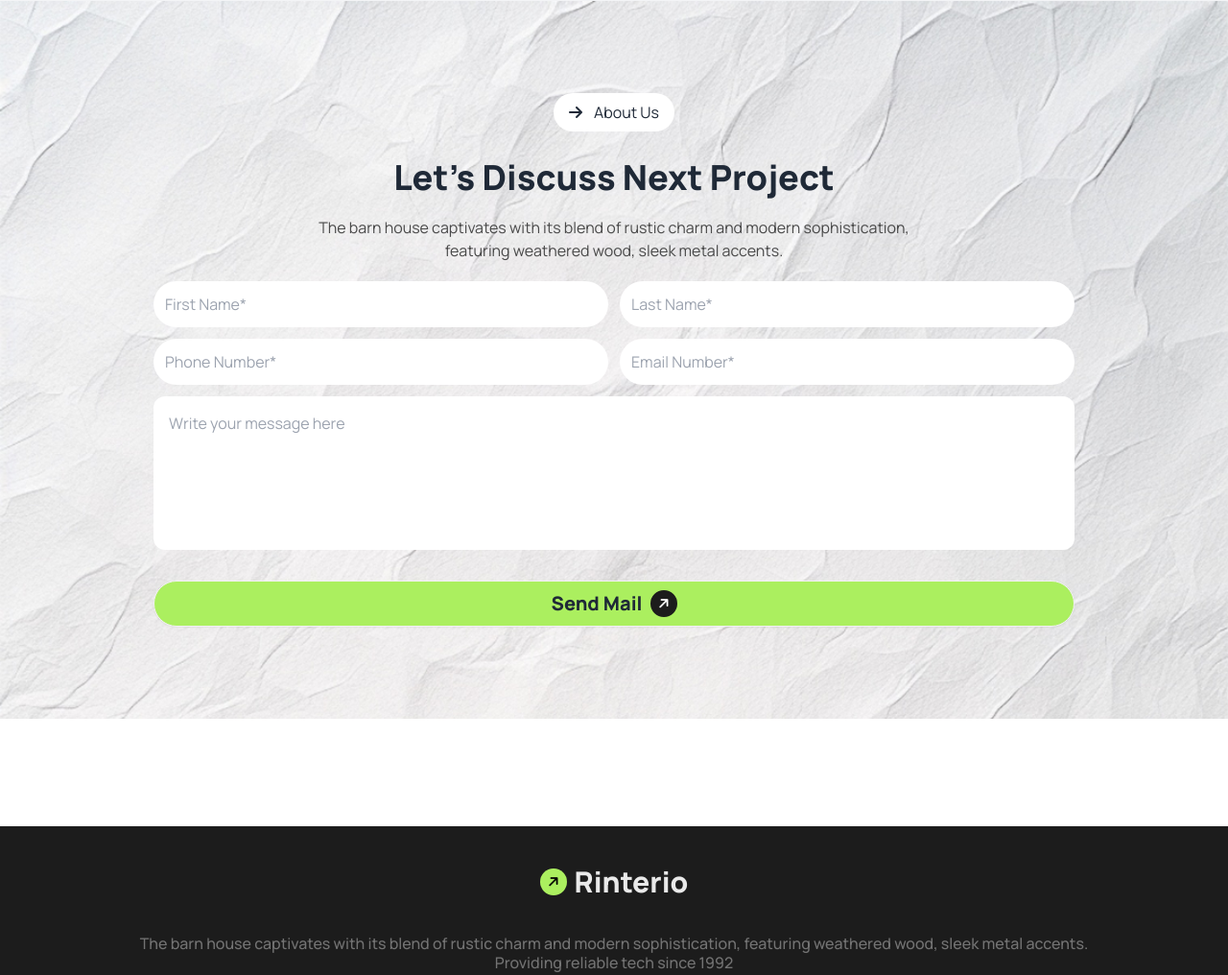
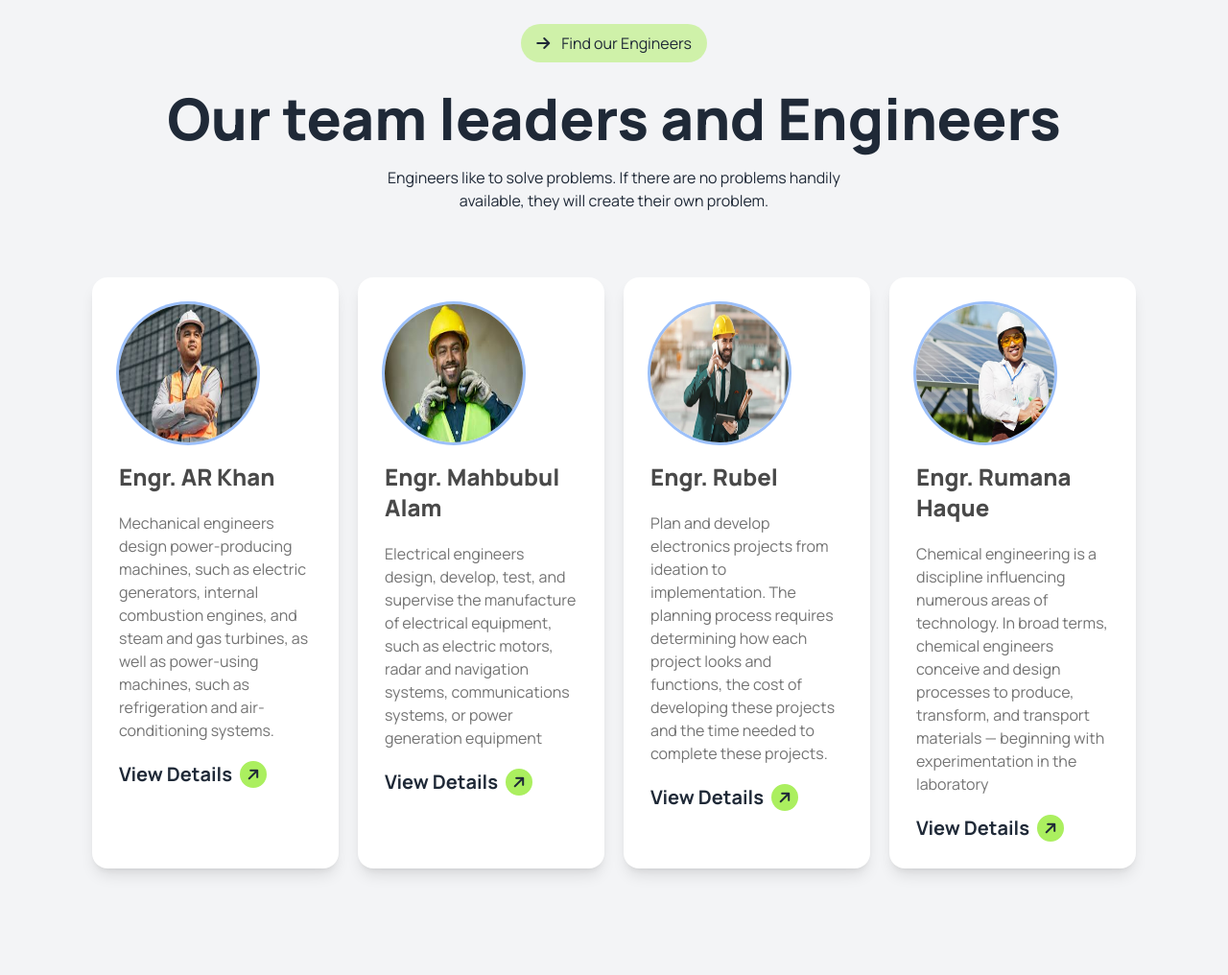
Before and after one commit to parvezreza55/assignment-03, a plain HTML site: page index.html in a window 1280 px wide. Shown: the part 3229-4245 px from the top of the page at 96% size. Drawn offline with nearby package versions, Linux system fonts and the light colour scheme.

Commit message:
Added Our team leaders and Engineers section

```diff
--- a/index.html
+++ b/index.html
@@ -431,9 +431,146 @@
         </div>
       </section>
 
+      <!-- Our team leaders and Engineers  -->
+      <section class="py-10 space-y-5">
+        <div class="flex justify-center items-center">
+          <div
+            class="flex gap-3 items-center justify-center bg-circle-btn-opacity w-fit py-2 px-4 rounded-full mb-2"
+          >
+            <i class="fa-solid fa-arrow-right"></i>
+            <h1>Find our Engineers</h1>
+          </div>
+        </div>
+        <h1 class="text-center text-4xl lg:text-6xl font-extrabold">
+          Our team leaders and Engineers
+        </h1>
+        <p class="text-center pb-12">
+          Engineers like to solve problems. If there are no problems handily
+          <br />
+          available, they will create their own problem.
+        </p>
+
+        <!-- card  -->
+        <div
+          class="grid grid-cols-1 md:grid-cols-2 lg:grid-cols-4 gap-5 w-[85%] mx-auto"
+        >
+          <div class="shadow-lg rounded-2xl bg-base-100 p-7 space-y-5">
+            <div>
+              <img
+                class="rounded-full w-36 h-36 ring"
+                src="assets/eng1.jpeg"
+                alt=""
+              />
+            </div>
+            <!-- card body  -->
+            <div>
+              <h1 class="text-2xl text-[#494949] font-extrabold mb-5">
+                Engr. AR Khan
+              </h1>
+              <p class="text-[#737373] mb-5">
+                Mechanical engineers design power-producing machines, such as
+                electric generators, internal combustion engines, and steam and
+                gas turbines, as well as power-using machines, such as
+                refrigeration and air-conditioning systems.
+              </p>
+
+              <button class="bg-white rounded-full flex gap-2">
+                <h1 class="text-xl font-bold">View Details</h1>
+                <i
+                  class="fa-solid fa-arrow-right w-7 h-7 rounded-full bg-circle-btn -rotate-45 inline-flex justify-center items-center"
+                ></i>
+              </button>
+            </div>
+          </div>
+          <div class="shadow-lg rounded-2xl bg-base-100 p-7 space-y-5">
+            <div>
+              <img
+                class="rounded-full w-36 h-36 ring"
+                src="assets/eng2.jpeg"
+                alt=""
+              />
+            </div>
+            <!-- card body  -->
+            <div>
+              <h1 class="text-2xl text-[#494949] font-extrabold mb-5">
+                Engr. Mahbubul Alam
+              </h1>
+              <p class="text-[#737373] mb-5">
+                Electrical engineers design, develop, test, and supervise the
+                manufacture of electrical equipment, such as electric motors,
+                radar and navigation systems, communications systems, or power
+                generation equipment
+              </p>
+
+              <button class="bg-white rounded-full flex gap-2">
+                <h1 class="text-xl font-bold">View Details</h1>
+                <i
+                  class="fa-solid fa-arrow-right w-7 h-7 rounded-full bg-circle-btn -rotate-45 inline-flex justify-center items-center"
+                ></i>
+              </button>
+            </div>
+          </div>
+          <div class="shadow-lg rounded-2xl bg-base-100 p-7 space-y-5">
+            <div>
+              <img
+                class="rounded-full w-36 h-36 ring"
+                src="assets/eng4.jpg"
+                alt=""
+              />
+            </div>
+            <!-- card body  -->
+            <div>
+              <h1 class="text-2xl text-[#494949] font-extrabold mb-5">
+                Engr. Rubel
+              </h1>
+              <p class="text-[#737373] mb-5">
+                Plan and develop electronics projects from ideation to
+                implementation. The planning process requires determining how
+                each project looks and functions, the cost of developing these
+                projects and the time needed to complete these projects.
+              </p>
+
+              <button class="bg-white rounded-full flex gap-2">
+                <h1 class="text-xl font-bold">View Details</h1>
+                <i
+                  class="fa-solid fa-arrow-right w-7 h-7 rounded-full bg-circle-btn -rotate-45 inline-flex justify-center items-center"
+                ></i>
+              </button>
+            </div>
+          </div>
+          <div class="shadow-lg rounded-2xl bg-base-100 p-7 space-y-5">
+            <div>
+              <img
+                class="rounded-full w-36 h-36 ring"
+                src="assets/eng3.jpg"
+                alt=""
+              />
+            </div>
+            <!-- card body  -->
+            <div>
+              <h1 class="text-2xl text-[#494949] font-extrabold mb-5">
+                Engr. Rumana Haque
+              </h1>
+              <p class="text-[#737373] mb-5">
+                Chemical engineering is a discipline influencing numerous areas
+                of technology. In broad terms, chemical engineers conceive and
+                design processes to produce, transform, and transport materials
+                — beginning with experimentation in the laboratory
+              </p>
+
+              <button class="bg-white rounded-full flex gap-2">
+                <h1 class="text-xl font-bold">View Details</h1>
+                <i
+                  class="fa-solid fa-arrow-right w-7 h-7 rounded-full bg-circle-btn -rotate-45 inline-flex justify-center items-center"
+                ></i>
+              </button>
+            </div>
+          </div>
+        </div>
+      </section>
       <!-- Let’s Discuss Next Project -->
       <section
-        class="bg my-28 py-24"
+        class="bg-white my-28 py-24"
         style="
           background-image: url(./assets/bg.jpg);
           background-repeat: no-repeat;
@@ -505,9 +642,6 @@
           </div>
         </div>
       </section>
-
-      <!-- Our team leader and Engineers  -->
-      <section></section>
     </main>
 
     <!-- footer section    -->
```
Also changed, not shown: assets/eng1.jpeg (added), assets/eng2.jpeg (added), assets/eng3.jpg (added), assets/eng4.jpg (added).
